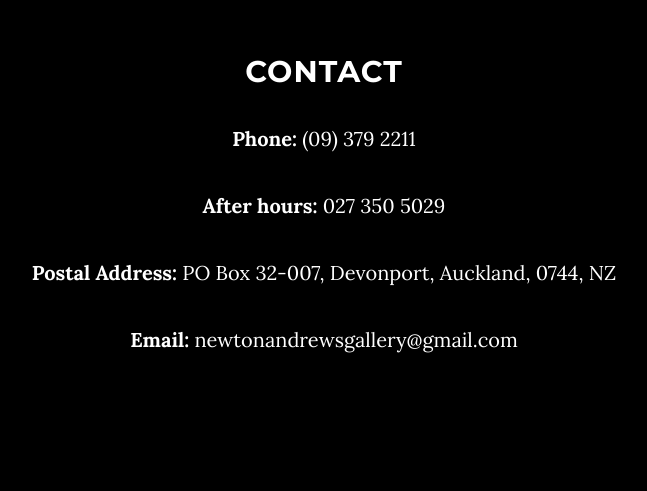
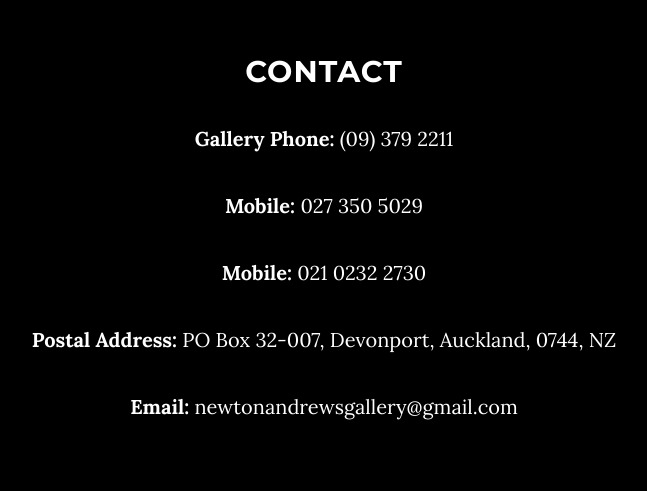
Before and after one commit to mangosteen182/newtonandrews, a website: page index.html in a window 1280 px wide. Shown: the part 1578-2069 px from the top of the page, without its empty margins (316-963 px from the left). Drawn offline with nearby package versions, Linux system fonts and the light colour scheme; a script that the page names is missing.

Commit message:
Update index.html

```diff
--- a/index.html
+++ b/index.html
@@ -99,8 +99,9 @@
         <div class="row">
             <div class="col-lg-8 col-lg-offset-2">
                 <h2>Contact</h2>
-                <p><b>Phone:</b> (09) 379 2211</p>
-                <p><b>After hours:</b> 027 350 5029</p>
+                <p><b>Gallery Phone:</b> (09) 379 2211</p>
+                <p><b>Mobile:</b> 027 350 5029</p>
+                <p><b>Mobile:</b> 021 0232 2730</p>
                 <p><b>Postal Address:</b> PO Box 32-007, Devonport, Auckland, 0744, NZ</p>
                 <p><b>Email:</b> newtonandrewsgallery@gmail.com </p>
                 <ul class="list-inline banner-social-buttons">
```
